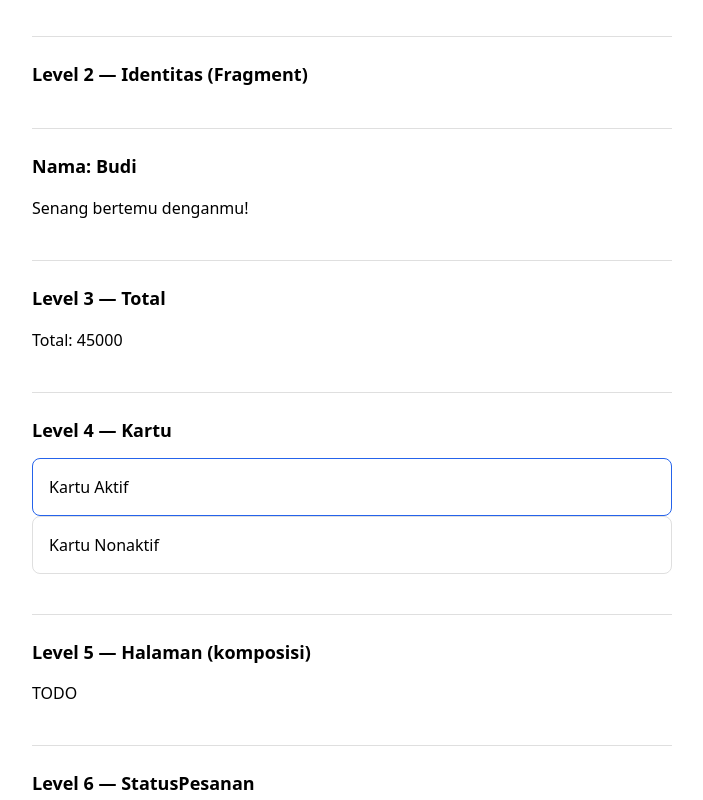
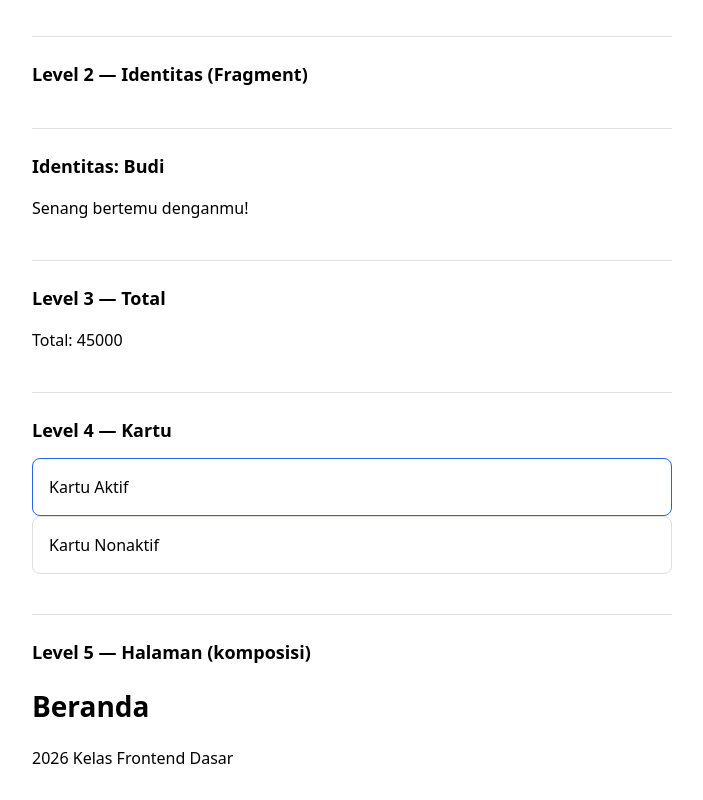
Before and after one commit to webdev-if-its/frontend-5053241002, a React (Vite) app in the folder pertemuan-02/: page / in a window 1280 px wide. Shown: the part 340-1140 px from the top of the page, without its empty margins (288-991 px from the left). Built offline with nearby package versions, Linux system fonts and the light colour scheme.

Commit message:
pertemuan-02: level 5 selesai

```diff
--- a/pertemuan-02/src/components/Halaman.tsx
+++ b/pertemuan-02/src/components/Halaman.tsx
@@ -2,17 +2,30 @@
 // komponen — lihat SOAL.md untuk kontrak lengkap tiap fungsi).
 
 // Header menerima { judul: string }, render <header><h1>{judul}</h1></header>
-export function Header(props: any) {
-  return <header>TODO</header>
+export function Header({ judul }: { judul: string }) {
+  return (
+    <header>
+      <h1>{judul}</h1>
+    </header>
+  )
 }
 
 // Footer tidak menerima props, render <footer><p>© 2026 Kelas Frontend</p></footer>
 export function Footer() {
-  return <footer>TODO</footer>
+  return (
+    <footer>
+      <p>2026 Kelas Frontend Dasar</p>
+    </footer>
+  )
 }
 
 // Halaman menerima { judul: string }, render <Header judul={judul} />
 // diikuti <Footer /> (pakai Fragment, JANGAN tambah <div> pembungkus baru).
-export function Halaman(props: any) {
-  return <div>TODO</div>
+export function Halaman({judul}: {judul: string}) {
+  return (
+    <>
+      <Header judul={judul} />
+      <Footer />
+    </>
+  )
 }
--- a/pertemuan-02/src/components/Identitas.tsx
+++ b/pertemuan-02/src/components/Identitas.tsx
@@ -4,7 +4,7 @@
 export function Identitas({ nama }: { nama: string }) {
   return (
     <>
-      <h2>Nama: {nama}</h2>
+      <h2>Identitas: {nama}</h2>
       <p>Senang bertemu denganmu!</p>
     </>
   )
```
